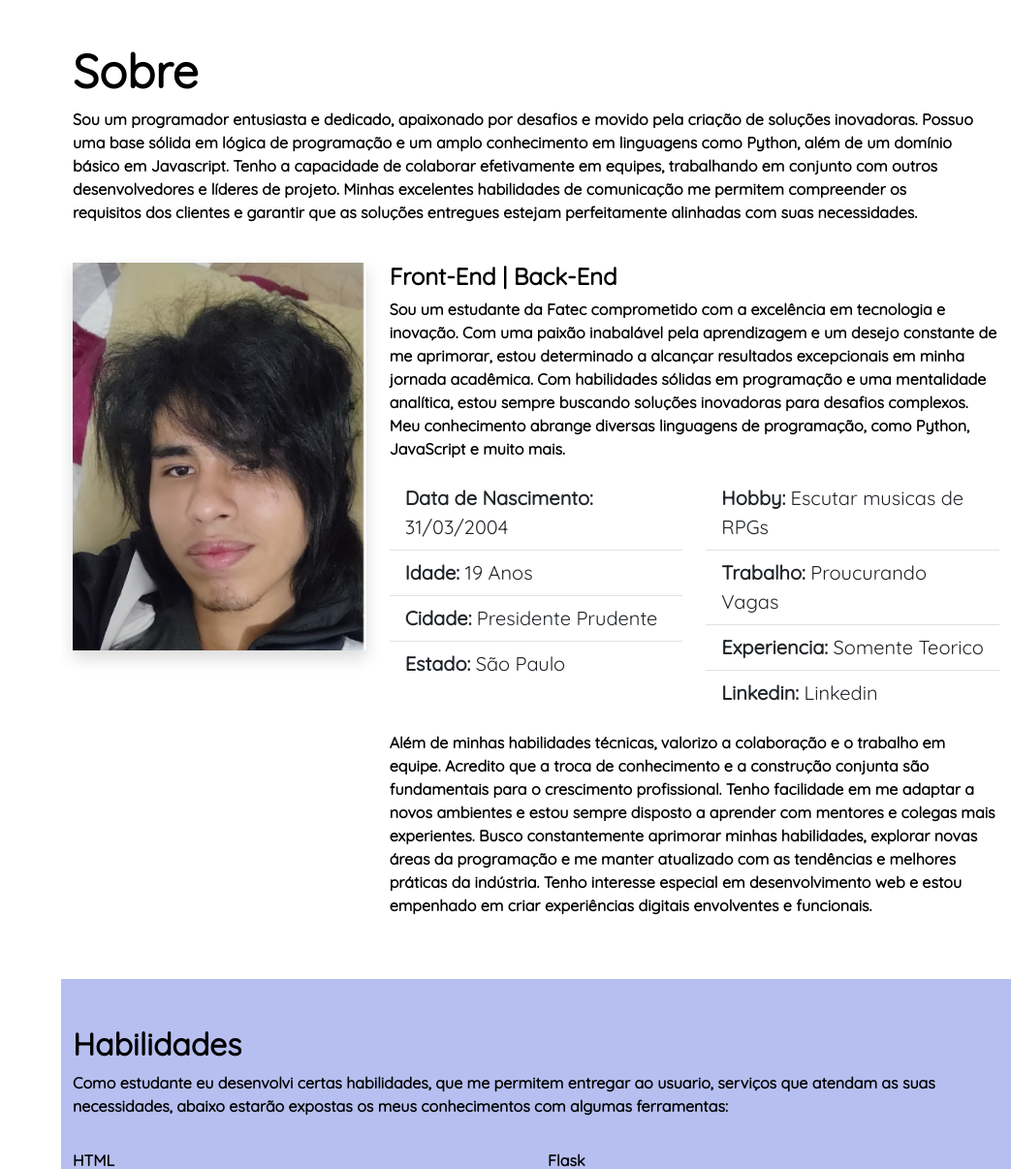
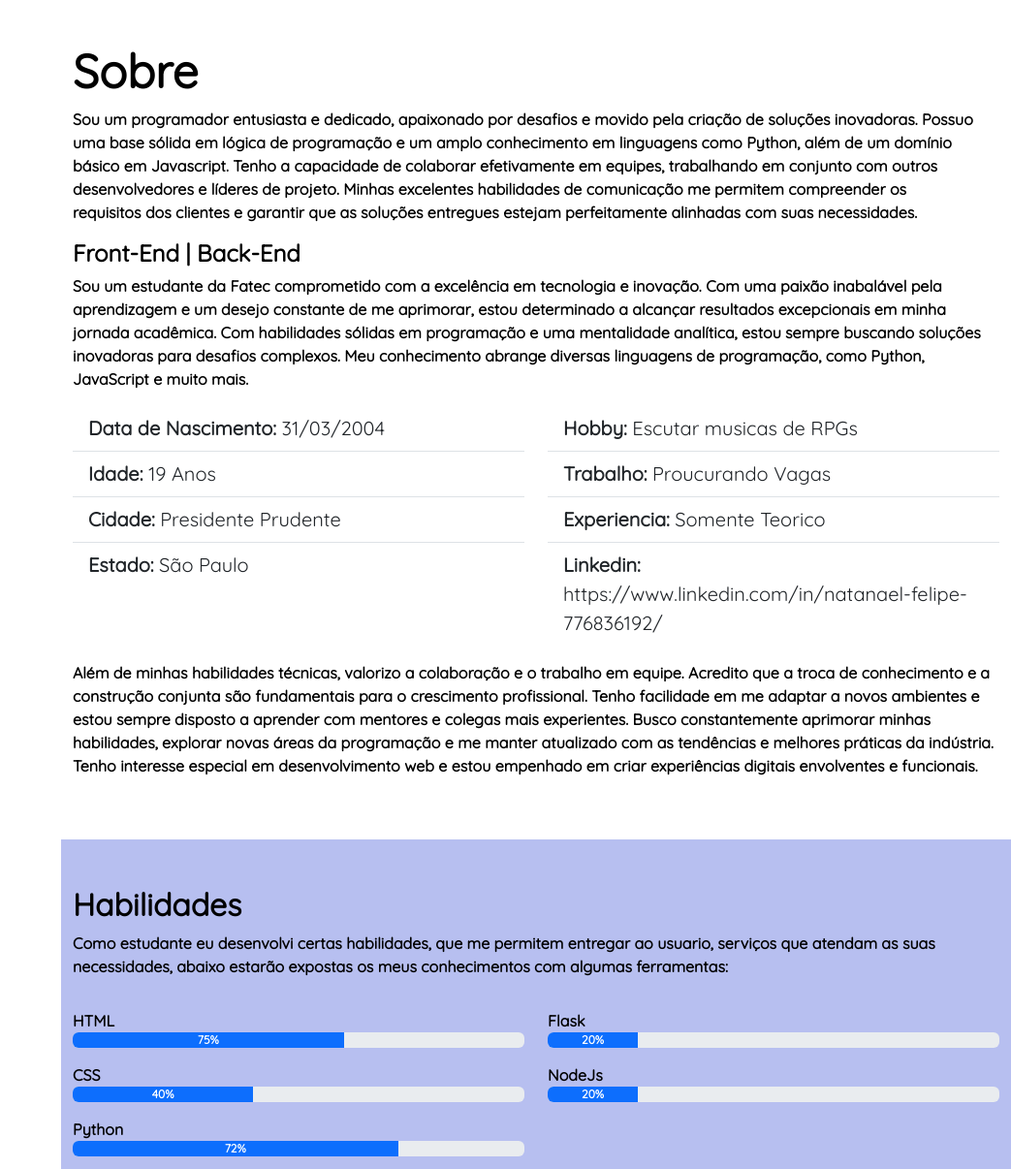
Before and after one commit to Natsukie-7/portifolio_, a Flask app: page / in a window 1280 px wide. Shown: the part 819-2025 px from the top of the page at 97% size, without its empty margins (237-1280 px from the left). Run offline with Flask 3, Linux system fonts and the light colour scheme; some libraries are stand-ins or nearby versions.

Commit message:
Alteração nas parte do portifolio

```diff
--- a/api/templates/index.html
+++ b/api/templates/index.html
@@ -91,13 +91,8 @@
                 </div>
             </div>
 
-            <div class="row mt-4">
-                <div class="col-md-4">
-                    <img class="img-fluid shadow" src="../static/img/fotoPerfilDef.jpg" alt="" data-anime="left">
-                </div>
 
-
-                <div class="col-md-8" data-anime="right">
+                <div class="col-md-12" data-anime="right">
                     <h3>Front-End | Back-End</h3>
                     <p>Sou um estudante da Fatec comprometido com a excelência em tecnologia e inovação. Com uma paixão
                         inabalável pela aprendizagem e um desejo constante de me aprimorar, estou determinado a alcançar
@@ -145,7 +140,7 @@
                                 <li class="list-group-item">
                                     Linkedin: <a href="https://www.linkedin.com/in/natanael-felipe-776836192/"
                                         target="_blank" class="fw-lighter text-decoration-none link-dark">
-                                        Linkedin
+                                        https://www.linkedin.com/in/natanael-felipe-776836192/
                                     </a>
                                 </li>
                             </ul>
```
